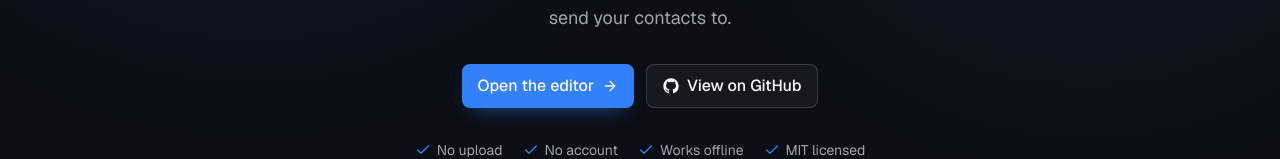
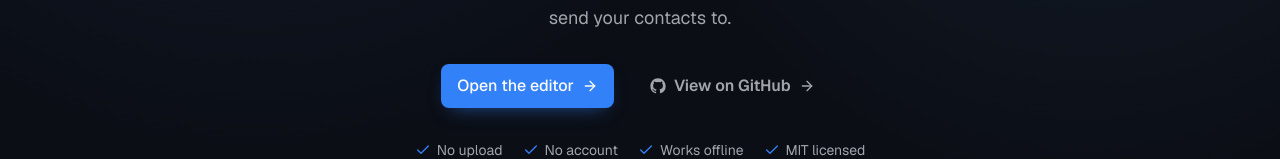
Before and after one commit to joseorono/easy-vcard-manager-site, a Next.js app: page / in a window 1280 px wide. Shown: the part 450-609 px from the top of the page. Built offline with nearby package versions, Linux system fonts and the light colour scheme; no server answers.

Commit message:
Proposal for secondary button

```diff
--- a/src/app/globals.css
+++ b/src/app/globals.css
@@ -211,6 +211,90 @@
   .cta-primary:focus-visible::after {
     transform: translateX(0) skewX(-14deg);
   }
+
+  .github-secondary {
+    position: relative;
+    display: inline-flex;
+    align-items: center;
+    gap: 0.5rem;
+    border: 0;
+    background: transparent;
+    color: var(--muted-foreground);
+    font-weight: 600;
+    transition: color 200ms ease;
+  }
+
+  .github-secondary::after {
+    position: absolute;
+    right: 0;
+    bottom: -0.35rem;
+    left: 0;
+    height: 2px;
+    background: var(--primary);
+    content: "";
+    transform: scaleX(0);
+    transform-origin: left;
+    transition: transform 300ms ease-out;
+  }
+
+  .github-secondary-label {
+    position: relative;
+    margin: 0;
+  }
+
+  .github-secondary-label::before {
+    position: absolute;
+    inset: 0;
+    overflow: hidden;
+    width: 0;
+    color: var(--primary);
+    content: attr(data-label);
+    white-space: nowrap;
+    transition: width 300ms ease-out;
+  }
+
+  .github-secondary:hover,
+  .github-secondary:focus-visible {
+    color: var(--primary);
+  }
+
+  .github-secondary:hover::after,
+  .github-secondary:focus-visible::after {
+    transform: scaleX(1);
+  }
+
+  .github-secondary:hover .github-secondary-label::before,
+  .github-secondary:focus-visible .github-secondary-label::before {
+    width: 100%;
+  }
+
+  .github-secondary svg:last-child {
+    transition: transform 200ms ease, color 200ms ease;
+  }
+
+  .github-secondary:hover svg:last-child,
+  .github-secondary:focus-visible svg:last-child {
+    transform: translateX(4px);
+    color: var(--primary);
+  }
+
+  .github-secondary:focus-visible {
+    outline: 2px solid var(--ring);
+    outline-offset: 4px;
+  }
+
+  .github-secondary-icon {
+    border-color: transparent;
+    background: transparent;
+    color: var(--muted-foreground);
+    transition: color 200ms ease, transform 200ms ease;
+  }
+
+  .github-secondary-icon:hover,
+  .github-secondary-icon:focus-visible {
+    color: var(--primary);
+    transform: translateY(-1px);
+  }
 }
 
 @layer base {
--- a/src/components/sections/cta-section.tsx
+++ b/src/components/sections/cta-section.tsx
@@ -53,13 +53,13 @@ export function CtaSection() {
               href={REPO_URL}
               target="_blank"
               rel="noreferrer noopener"
-              className={cn(
-                buttonVariants({ variant: "ghost", size: "lg" }),
-                "h-11 w-full border border-primary/30 px-6 text-base text-foreground hover:bg-primary/10 hover:text-foreground dark:border-zinc-700 dark:text-zinc-100 dark:hover:bg-zinc-900 dark:hover:text-zinc-50 sm:w-auto"
-              )}
+              className="github-secondary h-11 w-full px-6 text-base sm:w-auto"
             >
               <GithubIcon className="size-4" />
-              Star it on GitHub
+              <span className="github-secondary-label" data-label="Star it on GitHub">
+                Star it on GitHub
+              </span>
+              <ArrowRight className="size-4" />
             </a>
           </div>
         </div>
--- a/src/components/sections/developers-section.tsx
+++ b/src/components/sections/developers-section.tsx
@@ -1,9 +1,7 @@
-import { Scale, Terminal } from "lucide-react";
+import { ArrowRight, Scale, Terminal } from "lucide-react";
 
 import { GithubIcon } from "@/components/github-icon";
-import { buttonVariants } from "@/components/ui/button";
 import { REPO_URL } from "@/constants/site";
-import { cn } from "@/lib/utils";
 
 const VCF_SAMPLE = `BEGIN:VCARD
 VERSION:4.0
@@ -69,13 +67,13 @@ export function DevelopersSection() {
               href={REPO_URL}
               target="_blank"
               rel="noreferrer noopener"
-              className={cn(
-                buttonVariants({ variant: "outline", size: "lg" }),
-                "mt-8 h-11 w-full px-6 text-base sm:w-auto"
-              )}
+              className="github-secondary mt-8 h-11 w-full px-6 text-base sm:w-auto"
             >
               <GithubIcon className="size-4" />
-              Read the source
+              <span className="github-secondary-label" data-label="Read the source">
+                Read the source
+              </span>
+              <ArrowRight className="size-4" />
             </a>
           </div>
 
--- a/src/components/sections/hero-section.tsx
+++ b/src/components/sections/hero-section.tsx
@@ -55,13 +55,13 @@ export function HeroSection() {
               href={REPO_URL}
               target="_blank"
               rel="noreferrer noopener"
-              className={cn(
-                buttonVariants({ variant: "outline", size: "lg" }),
-                "h-11 w-full px-6 text-base sm:w-auto"
-              )}
+              className="github-secondary h-11 w-full px-6 text-base sm:w-auto"
             >
               <GithubIcon className="size-4" />
-              View on GitHub
+              <span className="github-secondary-label" data-label="View on GitHub">
+                View on GitHub
+              </span>
+              <ArrowRight className="size-4" />
             </a>
           </div>
 
--- a/src/components/site-footer.tsx
+++ b/src/components/site-footer.tsx
@@ -1,5 +1,5 @@
 import Image from "next/image";
-import { Heart } from "lucide-react";
+import { ArrowRight, Heart } from "lucide-react";
 
 import { GithubIcon } from "@/components/github-icon";
 import {
@@ -42,10 +42,13 @@ export function SiteFooter() {
               href={REPO_URL}
               target="_blank"
               rel="noreferrer noopener"
-              className="mt-4 inline-flex items-center gap-2 text-sm font-medium text-muted-foreground transition-colors hover:text-foreground"
+              className="github-secondary mt-4 text-sm"
             >
               <GithubIcon className="size-4" />
-              joseorono/easy-vcard-manager
+              <span className="github-secondary-label" data-label="joseorono/easy-vcard-manager">
+                joseorono/easy-vcard-manager
+              </span>
+              <ArrowRight className="size-4" />
             </a>
           </div>
 
--- a/src/components/site-header.tsx
+++ b/src/components/site-header.tsx
@@ -2,7 +2,7 @@
 
 import { useState } from "react";
 import Image from "next/image";
-import { Menu, X } from "lucide-react";
+import { ArrowRight, Menu, X } from "lucide-react";
 
 import { GithubIcon } from "@/components/github-icon";
 import { ThemeToggle } from "@/components/theme-toggle";
@@ -56,7 +56,7 @@ export function SiteHeader() {
             aria-label={`${SITE_NAME} on GitHub`}
             className={cn(
               buttonVariants({ variant: "ghost", size: "icon-lg" }),
-              "hidden text-muted-foreground hover:text-foreground sm:inline-flex"
+              "github-secondary-icon hidden sm:inline-flex"
             )}
           >
             <GithubIcon className="size-5" />
@@ -117,10 +117,13 @@ export function SiteHeader() {
                 target="_blank"
                 rel="noreferrer noopener"
                 onClick={() => setIsMenuOpen(false)}
-                className="flex items-center gap-2 rounded-md px-2 py-3 text-sm font-medium text-muted-foreground transition-colors hover:bg-muted hover:text-foreground"
+                className="github-secondary mx-2 py-3 text-sm"
               >
                 <GithubIcon className="size-4" />
-                View on GitHub
+                <span className="github-secondary-label" data-label="View on GitHub">
+                  View on GitHub
+                </span>
+                <ArrowRight className="size-4" />
               </a>
             </li>
           </ul>
```
